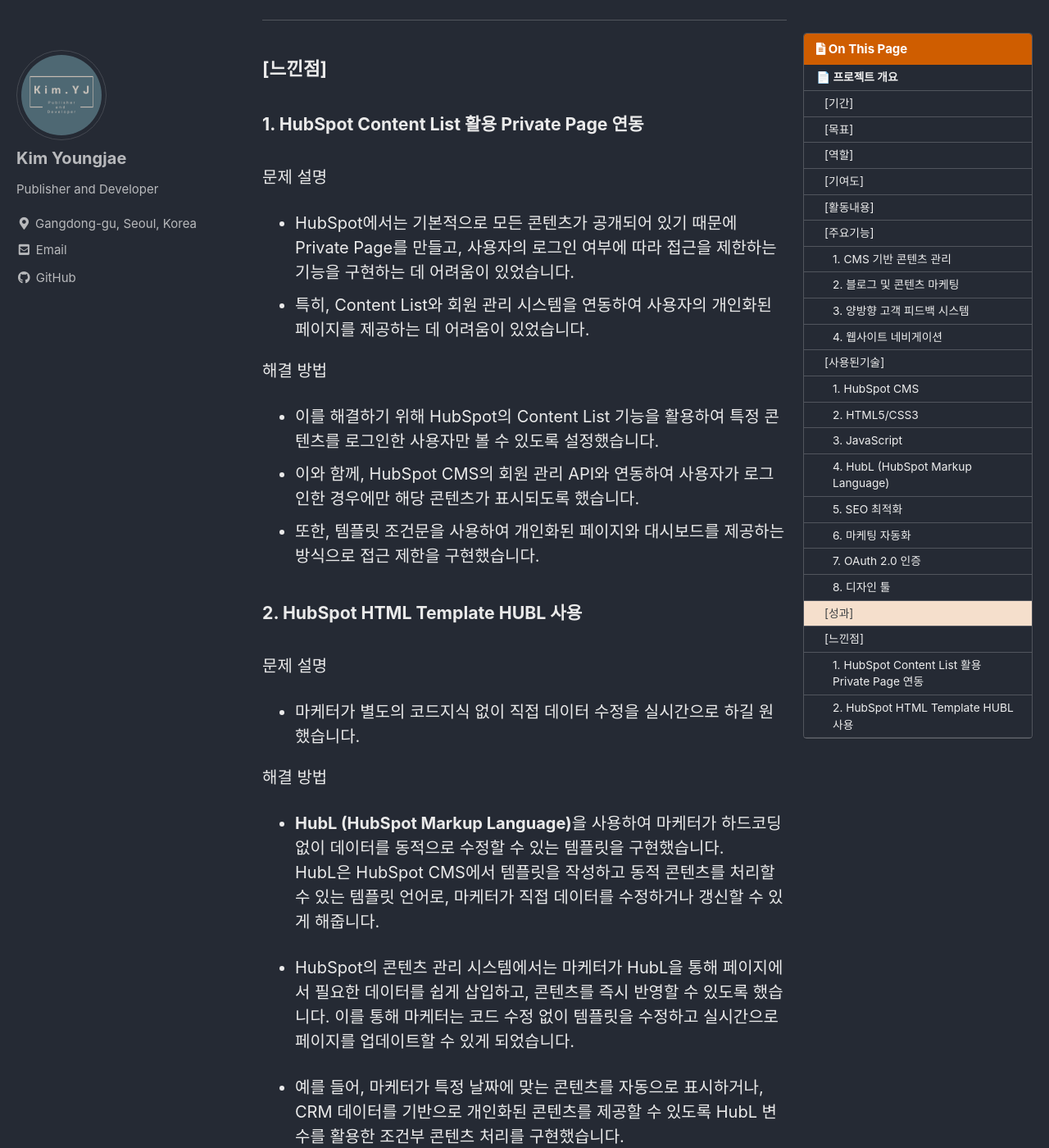
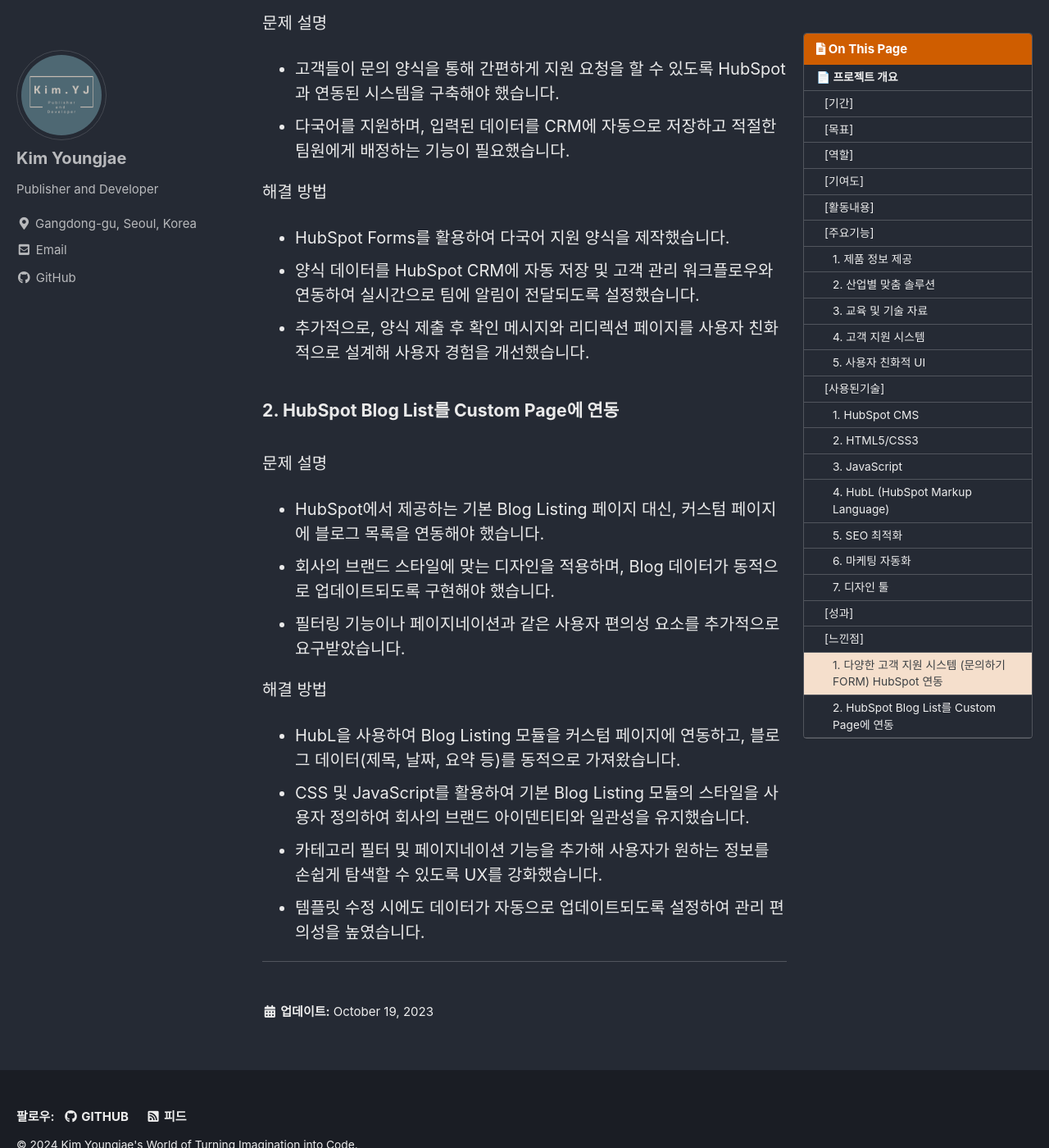
Before and after one commit to KYJ0206/kyj0206.github.io, a Jekyll site: the page built from _pages/portfolioDetail/swagelok.md, in a window 1280 px wide and 1400 px high, scrolled down 4181 px. Shown: the whole window at 82% size. Built offline with Jekyll 4.4.1, drawn with Linux system fonts in a browser that asks for light colours; cached includes are drawn as plain includes; some of the changed text lies outside the part shown.

Commit message:
스웨즈락 상세 완료

```diff
--- a/_pages/portfolioDetail/swagelok.md
+++ b/_pages/portfolioDetail/swagelok.md
@@ -16,11 +16,11 @@ last_modified_at: 2023-10-19
 ![/assets/images/Swagelok.pngg](/assets/images/Swagelok.png)
 </a>
 
-**SWAGELOK KOREA**는 산업별 로봇 솔루션을 통해 **물류**, **제조**, **헬스케어** 등 여러 분야에서 효율성을 극대화합니다.
-Yujin Robot은 **AI**, **자율주행 기술**, **로봇 자동화**를 결합하여 혁신적인 **스마트 팩토리** 환경을 구축합니다.
-Yujin Robot의 로봇 기술을 홍보하고, 제품에 대한 정보를 제공하기 위해 설계되었습니다.
+**SWAGELOK KOREA**는 Swagelok이 제공하는 다양한 유체 시스템 솔루션을 소개하는 웹사이트입니다. <br/>
+이 사이트는 유체 시스템에 필요한 부품을 공급하고, 고객에게 다양한 서비스와 솔루션을 제공하며, 유체 시스템 설계 및 유지 관리에 필요한 기술적인 지원을 지원하는 플랫폼입니다. <br/><br/>
+특히, 산업별 맞춤형 솔루션과 제품 정보를 상세히 제공하여 고객이 자신의 필요에 맞는 제품과 서비스를 찾을 수 있도록 설계되었습니다.
 
-URL : <a href="https://yujinrobot.com/" target="_blank">SWAGELOK KOREA</a>
+URL : <a href="https://www.seoul.swagelok.solutions/" target="_blank">SWAGELOK KOREA</a>
 
 ---
 
@@ -58,24 +58,28 @@ HTML 구조 설계 및 CSS 적용, HubL 개발 및 퍼블리셔
 
 ### [주요기능]
 
-#### 1. **CMS 기반 콘텐츠 관리**
+#### 1. **제품 정보 제공**
 
-- HubSpot CMS를 활용하여 다양한 콘텐츠(제품, 기술, 블로그 등)를 쉽게 관리하고 업데이트할 수 있도록 구성되었습니다.
-- 템플릿 시스템을 통해 일관된 디자인과 구조를 유지하면서 빠르게 새로운 페이지를 추가할 수 있습니다.
+- Swagelok의 다양한 제품군(피팅, 밸브, 튜브 등)의 상세 설명과 기술 문서 제공.
+- 제품 선택 가이드와 사용 사례 안내.
 
-#### 2. **블로그 및 콘텐츠 마케팅**
+#### 2. **산업별 맞춤 솔루션**
 
-- HubSpot의 블로그 기능을 활용하여 최신 뉴스, 기술 혁신, 제품 업데이트 등 다양한 정보를 제공합니다.
-- SEO 최적화와 블로그 템플릿을 사용해 검색 엔진에서 가시성을 높이고, 정기적인 콘텐츠 업데이트로 방문자와의 지속적인 연결을 유지합니다.
+- 화학, 반도체, 석유/가스 등 특정 산업에 최적화된 제품과 서비스 제공.
 
-#### 3. **양방향 고객 피드백 시스템**
+#### 3. **교육 및 기술 자료**
 
-- 문의 양식과 상담 요청 버튼을 배치하여, 방문자가 쉽게 연락할 수 있도록 유도 하였습니다.
-- HubSpot의 폼 툴과 자동화된 이메일 응답 시스템을 사용해 고객 응대를 자동화하고, 효율적으로 관리할 수 있습니다.
+- 유체 시스템 관련 기술 자료 및 교육 콘텐츠 제공.
+- PDF 및 동영상 형식으로 접근 가능한 자료 공유.
 
-#### 4. **웹사이트 네비게이션**
-- 메인 네비게이션: 주요 섹션인 제품, 기술, 회사 소개 등을 포함하여 각 페이지 간 이동이 용이합니다.
-- 하위 메뉴 및 다국어 지원: 한국어와 영어로 된 다국어 사이트를 제공하며, 각 페이지마다 기술적 내용과 제품 정보가 명확하게 구분됩니다.
+#### 4. **고객 지원 시스템**
+
+- 실시간 문의와 기술 지원 기능.
+- 현장 서비스 및 상담 요청 페이지 제공.
+
+#### 5. **사용자 친화적 UI**
+
+- 간결한 레이아웃과 반응형 웹 디자인으로 사용자 편의성 강화.
 
 ---
 
@@ -98,8 +102,8 @@ HTML 구조 설계 및 CSS 적용, HubL 개발 및 퍼블리셔
 
 #### 4. **HubL** (HubSpot Markup Language)
 
-- HubSpot CMS에서의 데이터 바인딩과 템플릿 관리 <br>
-- 마케팅 자동화를 위한 동적 콘텐츠 생성에 사용. <br>
+- HubSpot CMS에서의 데이터 바인딩과 템플릿 관리.
+- 마케팅 자동화를 위한 동적 콘텐츠 생성에 사용.
 
 #### 5. **SEO 최적화**
 
@@ -109,12 +113,7 @@ HTML 구조 설계 및 CSS 적용, HubL 개발 및 퍼블리셔
 
 - HubSpot CRM과의 통합을 통해 방문자 데이터를 수집하고, 맞춤형 마케팅 캠페인과 이메일을 자동화.
 
-#### 7. **OAuth 2.0 인증**
-
-- HubSpot 로그인 API를 사용하여 OAuth 2.0 인증 방식을 통해 안전하게 사용자 정보를 관리.
-- 로그인 후 회원 대시보드와 같은 개인화된 페이지를 제공하여, 사용자에게 최적화된 정보를 표시.
-
-#### 8. **디자인 툴**
+#### 7. **디자인 툴**
 
 **Figma**: 디자이너와의 협업을 통해 UI/UX 프로토타입 제작.
 
@@ -122,36 +121,35 @@ HTML 구조 설계 및 CSS 적용, HubL 개발 및 퍼블리셔
 
 ### [성과] <br/>
 
-유지보수 1년 계약
+- 유지보수 1년 계약.
+- 허브스팟 워크플로우 CRM(Customer Relationship Management) "트리거 기반 자동화" 솔루션 적용
 
 ---
 
 ### [느낀점]
 
-#### 1. **HubSpot Content List 활용 Private Page 연동** <br>
+#### 1. **다양한 고객 지원 시스템 (문의하기 FORM) HubSpot 연동** <br>
 
 문제 설명 <br>
-- HubSpot에서는 기본적으로 모든 콘텐츠가 공개되어 있기 때문에 <br>
-Private Page를 만들고, 사용자의 로그인 여부에 따라 접근을 제한하는 기능을 구현하는 데 어려움이 있었습니다.
-- 특히, Content List와 회원 관리 시스템을 연동하여 사용자의 개인화된 페이지를 제공하는 데 어려움이 있었습니다.
-<br>
+- 고객들이 문의 양식을 통해 간편하게 지원 요청을 할 수 있도록 HubSpot과 연동된 시스템을 구축해야 했습니다.
+- 다국어를 지원하며, 입력된 데이터를 CRM에 자동으로 저장하고 적절한 팀원에게 배정하는 기능이 필요했습니다.
 
 해결 방법 <br>
-- 이를 해결하기 위해 HubSpot의 Content List 기능을 활용하여 특정 콘텐츠를 로그인한 사용자만 볼 수 있도록 설정했습니다.
-- 이와 함께, HubSpot CMS의 회원 관리 API와 연동하여 사용자가 로그인한 경우에만 해당 콘텐츠가 표시되도록 했습니다.
-- 또한, 템플릿 조건문을 사용하여 개인화된 페이지와 대시보드를 제공하는 방식으로 접근 제한을 구현했습니다.
+- HubSpot Forms를 활용하여 다국어 지원 양식을 제작했습니다.
+- 양식 데이터를 HubSpot CRM에 자동 저장 및 고객 관리 워크플로우와 연동하여 실시간으로 팀에 알림이 전달되도록 설정했습니다.
+- 추가적으로, 양식 제출 후 확인 메시지와 리디렉션 페이지를 사용자 친화적으로 설계해 사용자 경험을 개선했습니다.
 
-#### 2. **HubSpot HTML Template HUBL 사용** <br>
+#### 2. **HubSpot Blog List를 Custom Page에 연동** <br>
 
 문제 설명 <br>
-- 마케터가 별도의 코드지식 없이 직접 데이터 수정을 실시간으로 하길 원했습니다.
+- HubSpot에서 제공하는 기본 Blog Listing 페이지 대신, 커스텀 페이지에 블로그 목록을 연동해야 했습니다.
+- 회사의 브랜드 스타일에 맞는 디자인을 적용하며, Blog 데이터가 동적으로 업데이트되도록 구현해야 했습니다.
+- 필터링 기능이나 페이지네이션과 같은 사용자 편의성 요소를 추가적으로 요구받았습니다.
 
 해결 방법 <br>
-- **HubL (HubSpot Markup Language)**을 사용하여 마케터가 하드코딩 없이 데이터를 동적으로 수정할 수 있는 템플릿을 구현했습니다. <br>
-HubL은 HubSpot CMS에서 템플릿을 작성하고 동적 콘텐츠를 처리할 수 있는 템플릿 언어로, 마케터가 직접 데이터를 수정하거나 갱신할 수 있게 해줍니다.
-
-- HubSpot의 콘텐츠 관리 시스템에서는 마케터가 HubL을 통해 페이지에서 필요한 데이터를 쉽게 삽입하고, 콘텐츠를 즉시 반영할 수 있도록 했습니다. 이를 통해 마케터는 코드 수정 없이 템플릿을 수정하고 실시간으로 페이지를 업데이트할 수 있게 되었습니다.
-
-- 예를 들어, 마케터가 특정 날짜에 맞는 콘텐츠를 자동으로 표시하거나, CRM 데이터를 기반으로 개인화된 콘텐츠를 제공할 수 있도록 HubL 변수를 활용한 조건부 콘텐츠 처리를 구현했습니다.
+- HubL을 사용하여 Blog Listing 모듈을 커스텀 페이지에 연동하고, 블로그 데이터(제목, 날짜, 요약 등)를 동적으로 가져왔습니다.
+- CSS 및 JavaScript를 활용하여 기본 Blog Listing 모듈의 스타일을 사용자 정의하여 회사의 브랜드 아이덴티티와 일관성을 유지했습니다.
+- 카테고리 필터 및 페이지네이션 기능을 추가해 사용자가 원하는 정보를 손쉽게 탐색할 수 있도록 UX를 강화했습니다.
+- 템플릿 수정 시에도 데이터가 자동으로 업데이트되도록 설정하여 관리 편의성을 높였습니다.
 
 ---
```
Also changed, not shown: other parts of _pages/portfolioDetail/swagelok.md (+1 -1 lines), _pages/portfolioDetail/midas-bandi.md (+3 -3 lines), _pages/portfolioDetail/midas-cad.md (+3 -3 lines), _pages/portfolioDetail/skhynix.md (+9 -9 lines), _pages/portfolioDetail/viewinter.md (+3 -3 lines), _pages/portfolioDetail/yujinrobot.md (+2 -2 lines).
